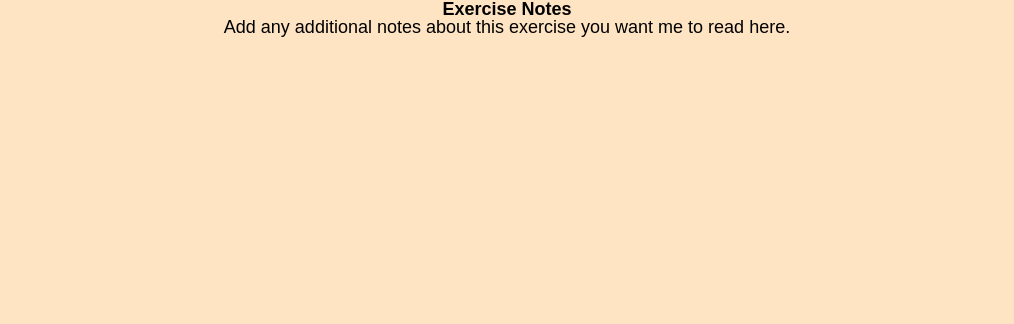
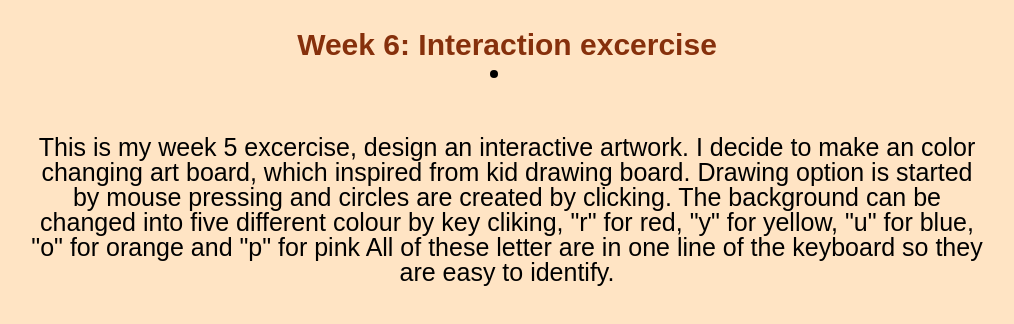
Before and after one commit to Ngan2302/Ngan, a plain HTML site: page week6.html in a window 1280 px wide. Shown: the whole page, without its empty margins (133-1147 px from the left). Drawn offline with nearby package versions, Linux system fonts and the light colour scheme.

Commit message:
Update week6.html

```diff
--- a/week6.html
+++ b/week6.html
@@ -7,10 +7,14 @@
         <link rel="stylesheet" href="index.css">
     </head>
     <body>
-        <main>
-        </main>
-
-        <h2>Exercise Notes</h2>
-        <p>Add any additional notes about this exercise you want me to read here.</p>
+        <h1><br>Week 6: Interaction excercise</h1>
+            <li>
+                <br><br><br>This is my week 5 excercise, design an interactive artwork.
+                I decide to make an color changing art board, which inspired from kid drawing board.
+                Drawing option is started by mouse pressing and circles are created by clicking.
+                The background can be changed into five different colour by key cliking,
+                "r" for red, "y" for yellow, "u" for blue, "o" for orange and "p" for pink
+                All of these letter are in one line of the keyboard so they are easy to identify.
+        </li>
     </body>
 </html>
```
